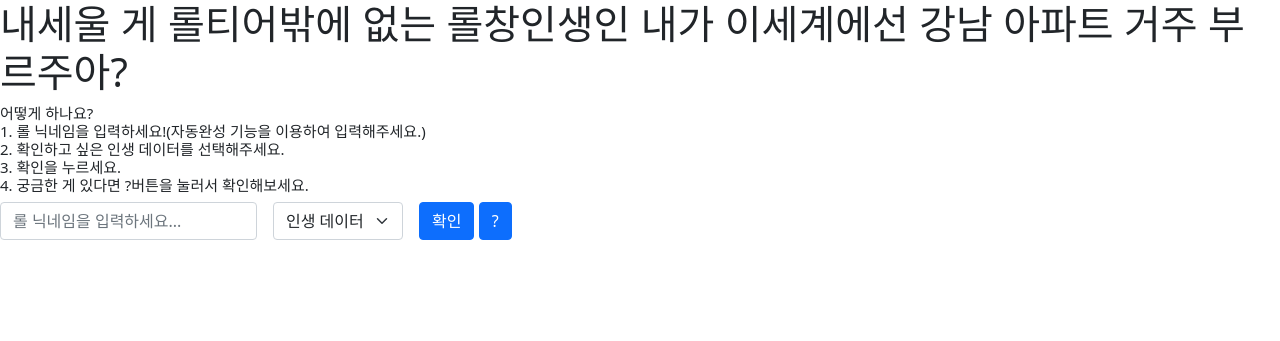
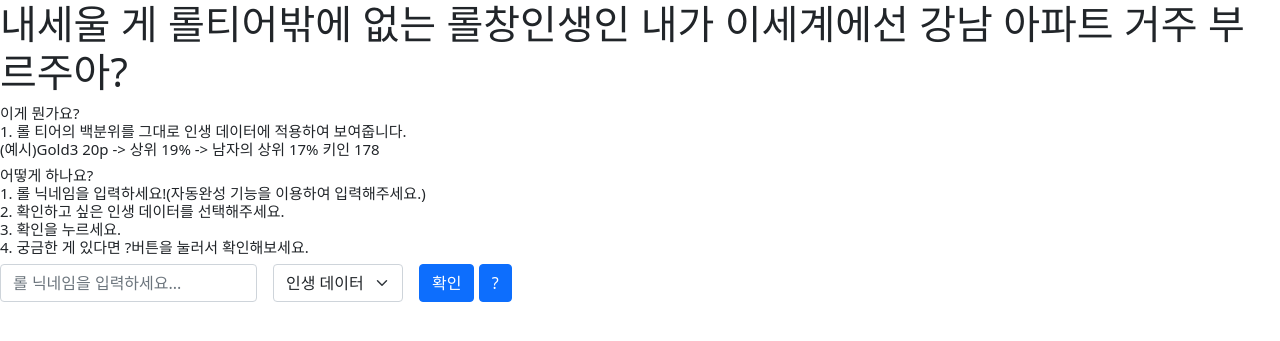
Before and after one commit to kimm240/lol_to_life, a PHP site: page / in a window 1280 px wide. Shown: the top 341 px of the page. Run offline with PHP 8.4, Linux system fonts and the light colour scheme; some libraries are stand-ins or nearby versions.

Commit message:
Change text

```diff
--- a/index.php
+++ b/index.php
@@ -39,12 +39,16 @@
   <body>
 
   <h1>내세울 게 롤티어밖에 없는 롤창인생인 내가 이세계에선 강남 아파트 거주 부르주아?</h1>
-  <h2 style="font-size:15px;">어떻게 하나요? <br>
+  <h2 style="font-size:15px;">이게 뭔가요? <br>
+    1. 롤 티어의 백분위를 그대로 인생 데이터에 적용하여 보여줍니다.<br>
+    (예시)Gold3 20p -> 상위 19% -> 남자의 상위 17% 키인 178<br>
+  </h2>
+  <h3 style="font-size:15px;">어떻게 하나요? <br>
     1. 롤 닉네임을 입력하세요!(자동완성 기능을 이용하여 입력해주세요.)<br>
     2. 확인하고 싶은 인생 데이터를 선택해주세요.<br>
     3. 확인을 누르세요. <br>
     4. 궁금한 게 있다면 ?버튼을 눌러서 확인해보세요. <br>
-  </h2>
+  </h3>
 <form class="row gy-2 gx-3 align-items-center" action="check1.php" method="POST">
   <div class="col-auto">
     <label class="visually-hidden" for="autoSizingInput">Name</label>
@@ -70,26 +74,17 @@
 
     <div class="collapse" id="collapseExample">
       <div class="card card-body">
-        <b style="font-size:20px;">어떻게 하나요?</b>
-          1. 롤 닉네임을 입력합니다.<br>
-          2. 변환하고자 하는 인생 데이터를 선택합니다.<br>
-          3. 확인을 누릅니다.<br>
-
         <b style="font-size:20px;">롤 db 기준</b>
           1. 5vs5 솔로랭크<br>
           2. 롤 db 업데이트 날짜: 2021/07/20<br>
-
-        <b style="font-size:20px;">원리</b>
-          1. 입력한 롤 닉네임의 티어를 계산합니다.<br>
-          2. 티어가 상위 몇 %인지 계산하고 그것을 바탕으로 인생 데이터를 계산합니다.<br>
-          (예시)골드3 RP 20 -> 상위 19% -> 상위 19%의 키인 176을 보여줌.<br>
 
         <b style="font-size:20px;">자료 출처</b>
           키: 병무청_병역판정검사현황_신장분포(95년생)<br>
           아파트/빌라: 한국감정원_전국주택가격동향조사_매매가격(21년 4월, 5월, 6월, 7월)<br>
           학벌: 이투스_정시지원참고표(21년 6월 모의평가)<br>
+        <b style="font-size:20px;">광고/기타 문의</b>
+          kimm240240@gmail.com<br>
         <br>
-
         [Your product] isn't endorsed by Riot Games and doesn't reflect the views or opinions of Riot Games or anyone officially involved in producing or managing Riot Games properties. Riot Games, and all associated properties are trademarks or registered trademarks of Riot Games, Inc.
       </div>
     </div>
```
